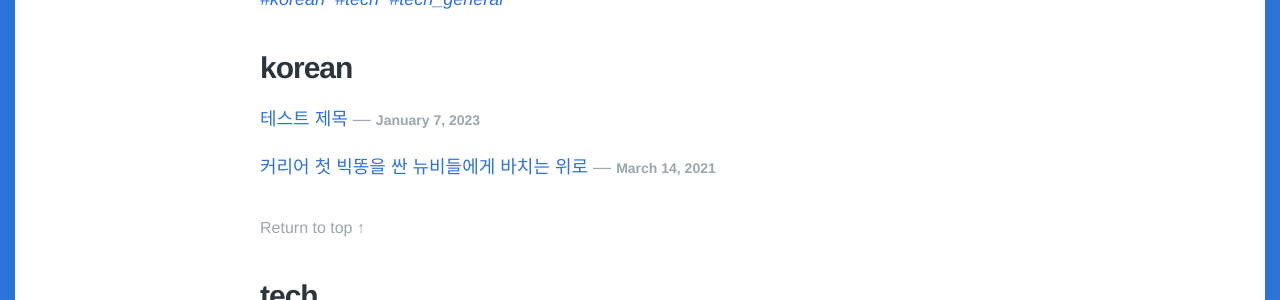
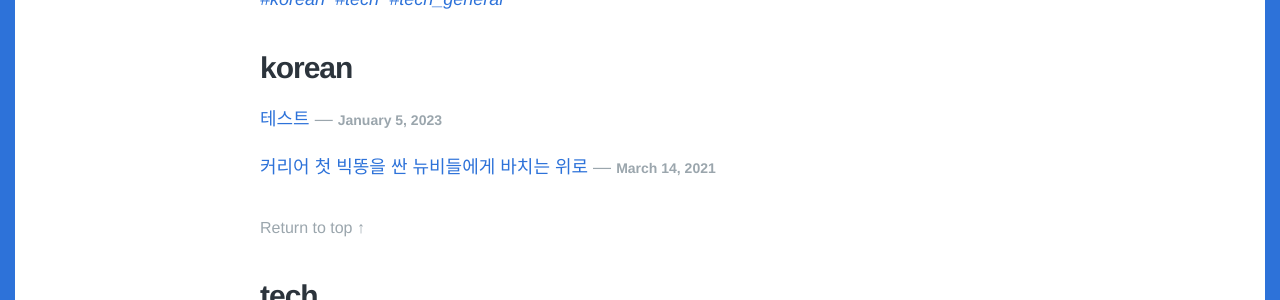
Before and after one commit to uniglot/uniglot.github.io, a Jekyll site: the page built from tags.md, in a window 1280 px wide. Shown: the part 304-604 px from the top of the page. Built offline with Jekyll 4.4.1, drawn with Linux system fonts in a browser that asks for light colours; some web fonts are replaced.

```diff
--- a/_posts/2023-01-07-test-article.md
+++ b/_posts/2023-01-05-test-article.md
@@ -1,7 +1,6 @@
 ---
 layout: post
-title: 테스트 제목
-date: 2023-01-07
+title: 테스트
 feature_image: https://assets.uniglot.dev/images/birds-and-moon.jpg
 tags: [korean]
 ---
```
